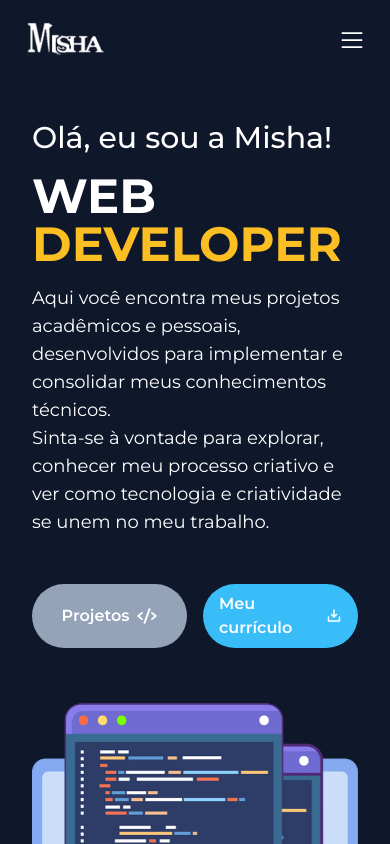
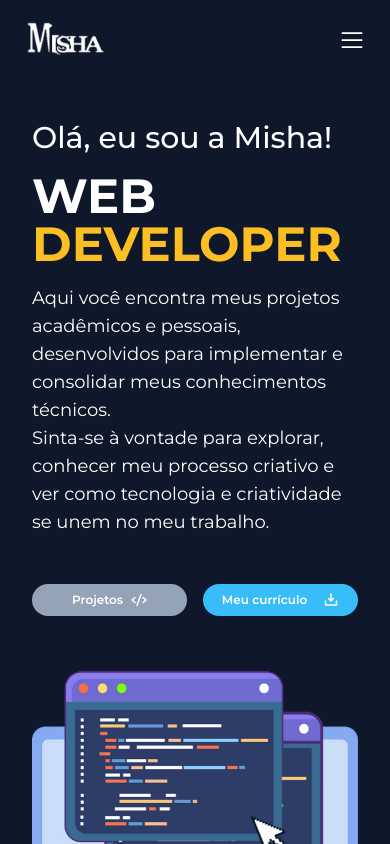
Before and after one commit to mimiisha/portfolio, a React (Vite) app: page / in a window 390 px wide. Shown: the top 844 px of the page. Built offline with nearby package versions, Linux system fonts and the light colour scheme.

Commit message:
ajuste de botoes home

```diff
--- a/src/Home.jsx
+++ b/src/Home.jsx
@@ -16,16 +16,16 @@ const Home = () => {
                         href="https://github.com/mimiisha"
                         target="_blank"
                         rel="noopener noreferrer"
-                        className="flex justify-center items-center mt-8 h-auto w-64 text-white rounded-full px-4 py-2 bg-secondaryButton hover:bg-[#8C848B] transition-all duration-300 font-semibold"
+                        className="flex justify-center items-center mt-8 h-auto w-64 text-white rounded-full px-4 py-2 bg-secondaryButton hover:bg-hoverSB transition-all duration-300 font-semibold text-xs md:text-base"
                     >
-                        Projetos <CodeIcon className="text-white w-5 h-5 ml-2" weight="bold" />
+                        Projetos <CodeIcon className="text-white w-4 h-4 md:w-5 md:h-5 ml-2" weight="bold" />
                     </a>
                     <a
                         href="/curriculoMisha.pdf"
                         download
-                        className="flex justify-center items-center gap-4 mt-8 h-auto w-64 text-white rounded-full px-4 py-2 bg-primaryButton hover:bg-hoverPB transition-all duration-300 font-semibold"
+                        className="flex justify-center items-center gap-4 mt-8 h-auto w-64 text-white rounded-full px-4 py-2 bg-primaryButton hover:bg-hoverPB transition-all duration-300 font-semibold text-xs md:text-base"
                     >
-                        Meu currículo <DownloadSimpleIcon className="text-white w-5 h-5" weight="bold" />
+                        Meu currículo <DownloadSimpleIcon className="text-white w-4 h-4 md:w-5 md:h-5" weight="bold" />
                     </a>
                 </div>
                 <img
```
